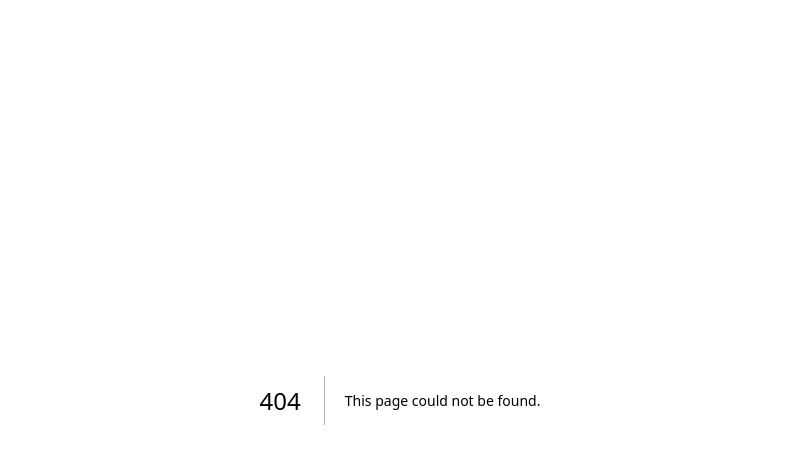
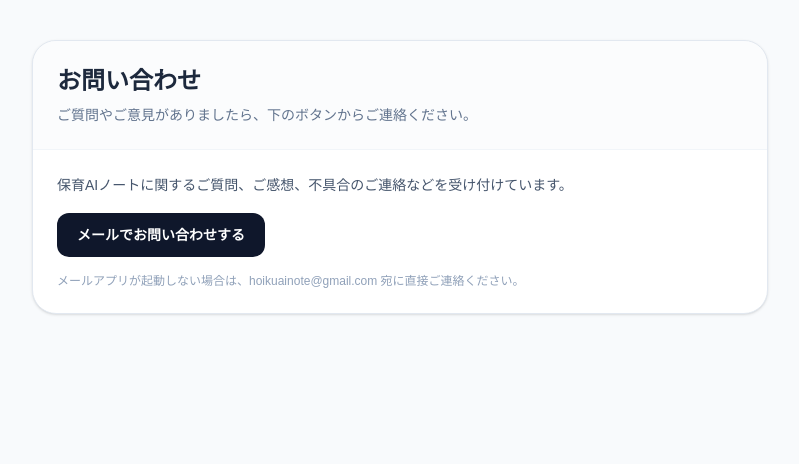
Before and after one commit to tatata-nanana/hoiku-ai-note, a Next.js app: page /contact in a window 1280 px wide. Before the commit this address had no page. Shown: the top 464 px of the page, without its empty margins (240-1039 px from the left). Built offline with nearby package versions, Linux system fonts and the light colour scheme.

Commit message:
Add simple contact page

```diff
--- /dev/null
+++ b/app/contact/page.tsx
@@ -0,0 +1,40 @@
+import type { Metadata } from "next";
+
+export const metadata: Metadata = {
+  title: "お問い合わせ | 保育AIノート",
+  description: "保育AIノートへのお問い合わせページです。",
+};
+
+export default function ContactPage() {
+  return (
+    <main className="min-h-screen bg-slate-50 text-slate-900">
+      <div className="max-w-3xl mx-auto px-4 py-10">
+        <div className="bg-white rounded-3xl border border-slate-200 shadow-sm overflow-hidden">
+          <div className="p-6 border-b border-slate-100 bg-slate-50/50">
+            <h1 className="text-2xl font-bold text-slate-800">お問い合わせ</h1>
+            <p className="mt-2 text-sm text-slate-500">
+              ご質問やご意見がありましたら、下のボタンからご連絡ください。
+            </p>
+          </div>
+
+          <div className="p-6 space-y-4">
+            <p className="text-sm leading-relaxed text-slate-600">
+              保育AIノートに関するご質問、ご感想、不具合のご連絡などを受け付けています。
+            </p>
+
+            <a
+              href="mailto:hoikuainote@gmail.com?subject=保育AIノートについてのお問い合わせ"
+              className="inline-flex items-center justify-center px-5 py-3 rounded-xl bg-slate-900 text-white text-sm font-bold hover:bg-slate-800 transition"
+            >
+              メールでお問い合わせする
+            </a>
+
+            <p className="text-xs text-slate-400">
+              メールアプリが起動しない場合は、hoikuainote@gmail.com 宛に直接ご連絡ください。
+            </p>
+          </div>
+        </div>
+      </div>
+    </main>
+  );
+}
```
